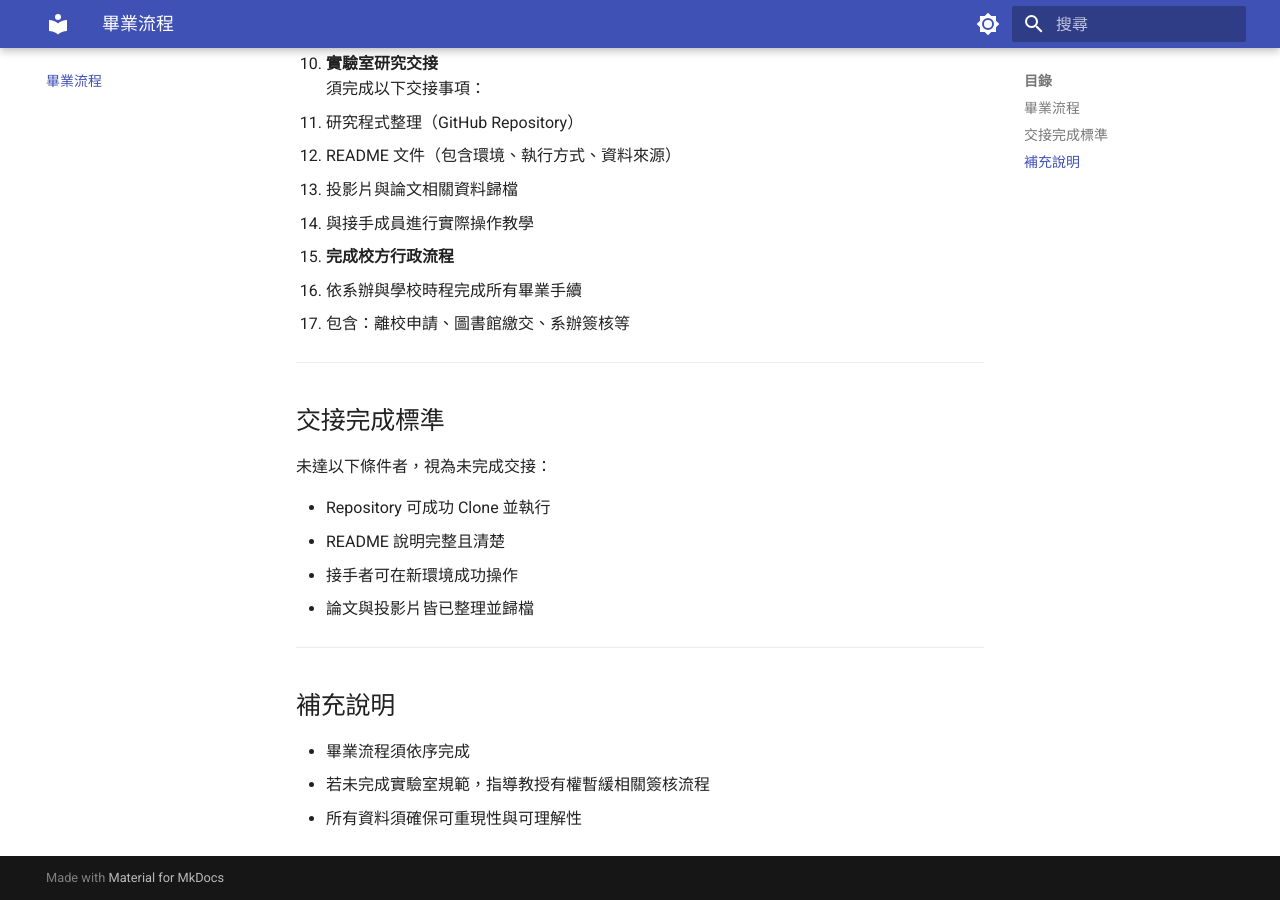
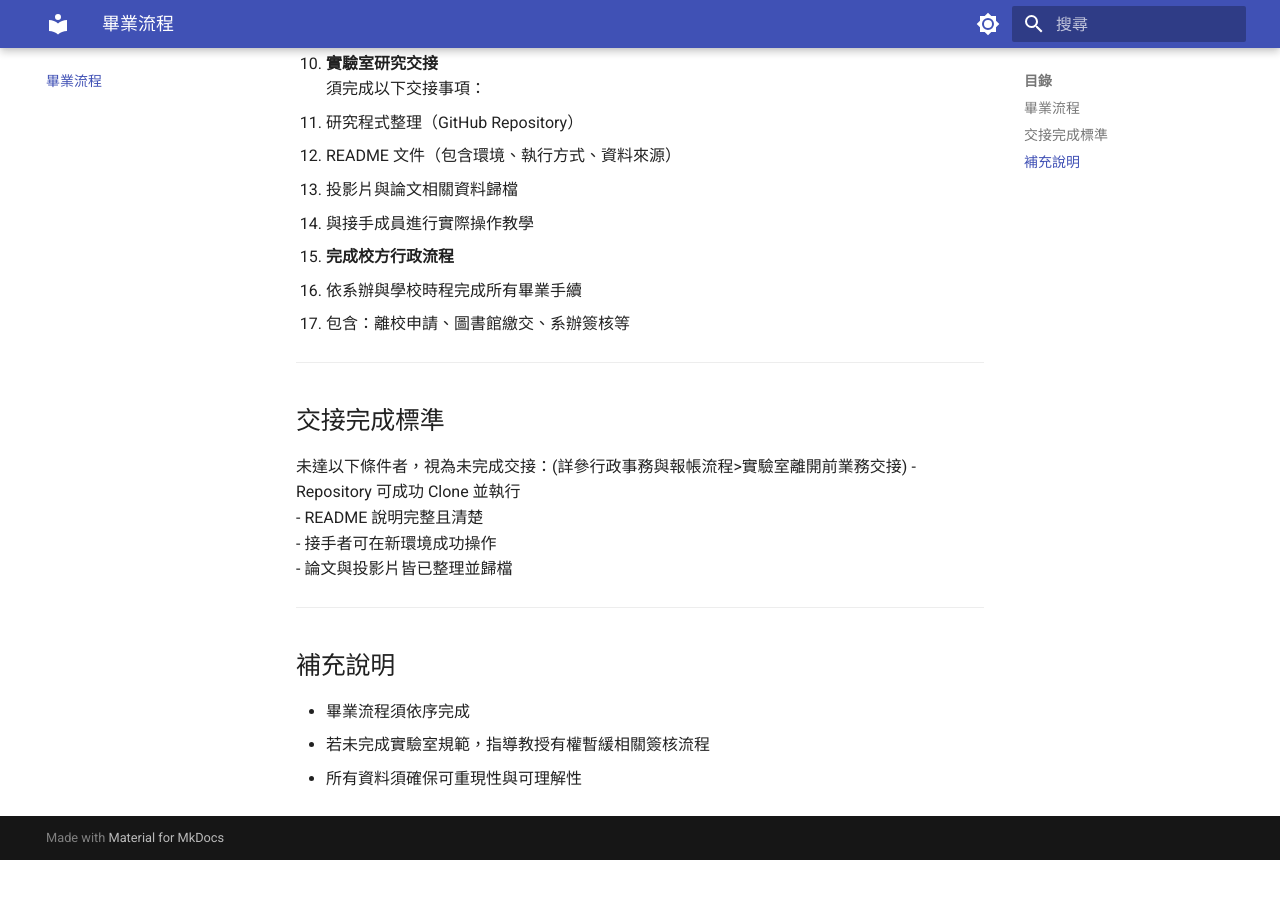
Before and after one commit to Ewz9/lab_handbook, an MkDocs documentation site: the page built from docs/graduate.md, in a window 1280 px wide and 900 px high, scrolled down 622 px. Built offline with MkDocs 1.6.1 and Material for MkDocs 9.7.7, drawn with Linux system fonts in a browser that asks for light colours; after the commit the page ends 1482 px from its top, so only the background shows below that.

Commit message:
Update graduate.md

```diff
--- a/docs/graduate.md
+++ b/docs/graduate.md
@@ -33,8 +33,7 @@
 
 ## 交接完成標準
 
-未達以下條件者，視為未完成交接：
-
+未達以下條件者，視為未完成交接：(詳參行政事務與報帳流程>實驗室離開前業務交接)
 - Repository 可成功 Clone 並執行
 - README 說明完整且清楚
 - 接手者可在新環境成功操作
```
